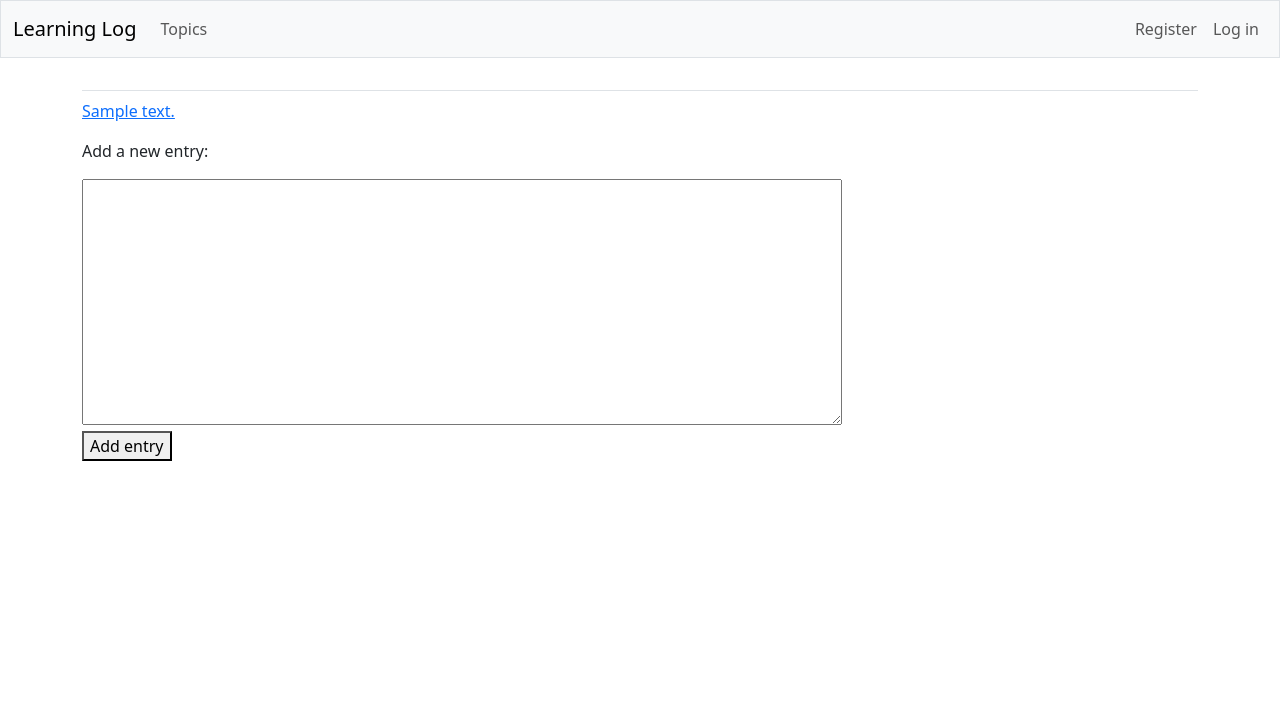
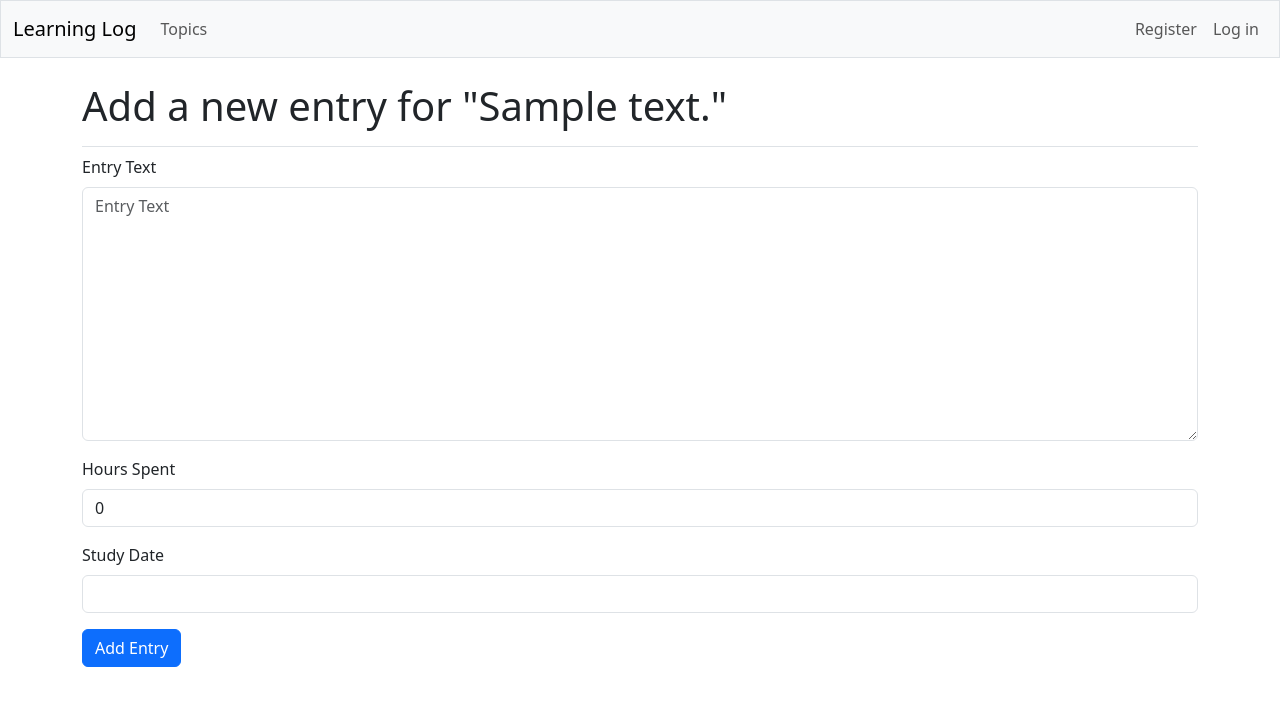
Before and after one commit to jackschreib/learning_log, a Django app: template learning_logs/templates/learning_logs/new_entry.html in a window 1280 px wide. Shown: the top 706 px of the page. Run offline with Django 5.2, Linux system fonts and the light colour scheme; the template is opened without the code that fills it: values that come from a table or form of the project are taken from there, others are empty; tables that the repository leaves empty hold one stand-in row (values such as "Sample post"); parts of the project's set-up code (start-up, migrations or seed data) failed here and were passed over; some libraries are stand-ins or nearby versions.

Commit message:
Added hours_spent and study_date fields to Entries

```diff
--- a/learning_logs/forms.py
+++ b/learning_logs/forms.py
@@ -12,6 +12,6 @@ class TopicForm(forms.ModelForm):
 class EntryForm(forms.ModelForm):
     class Meta:
         model = Entry
-        fields = ['text']
-        labels = {'text': ''}
+        fields = ['text', 'hours_spent', 'study_date']
+        labels = {'text': 'Entry Text', 'hours_spent': 'Hours Spent', 'study_date': 'Study Date',}
         widgets = {'text': forms.Textarea(attrs={'cols': 80})}
--- a/learning_logs/models.py
+++ b/learning_logs/models.py
@@ -17,6 +17,8 @@ class Entry(models.Model):
     topic = models.ForeignKey(Topic, on_delete=models.CASCADE)
     text = models.TextField()
     date_added = models.DateTimeField(auto_now_add=True)
+    hours_spent = models.DecimalField(max_digits=5, decimal_places=2, default=0)
+    study_date = models.DateField(null=True, blank=True)
 
     class Meta:
         verbose_name_plural = 'entries'
--- a/learning_logs/templates/learning_logs/base.html
+++ b/learning_logs/templates/learning_logs/base.html
@@ -13,7 +13,9 @@
 <body>
   <nav class="navbar navbar-expand-md navbar-light bg-light mb-4 border">
     <div class="container-fluid">
-      <a class="navbar-brand" href="{% url 'learning_logs:index' %}">Learning Log</a>
+      <a class="navbar-brand" href="{% url 'learning_logs:index' %}">
+        Learning Log
+      </a>
 
       <button class="navbar-toggler" type="button" data-bs-toggle="collapse"
               data-bs-target="#navbarCollapse" aria-controls="navbarCollapse"
@@ -22,45 +24,60 @@
       </button>
 
       <div class="collapse navbar-collapse" id="navbarCollapse">
+        <!-- Left side navigation -->
         <ul class="navbar-nav me-auto mb-2 mb-md-0">
           <li class="nav-item">
-            <a class="nav-link" href="{% url 'learning_logs:topics' %}">Topics</a>
+            <a class="nav-link" href="{% url 'learning_logs:topics' %}">
+              Topics
+            </a>
           </li>
         </ul>
 
-        <!-- Account-related links -->
+        <!-- Right side account-related links -->
         <ul class="navbar-nav ms-auto mb-2 mb-md-0">
           {% if user.is_authenticated %}
             <li class="nav-item">
-              <span class="navbar-text me-2">Hello, {{ user.username }}.</span>
+              <span class="navbar-text me-2">
+                Hello, {{ user.username }}.
+              </span>
             </li>
           {% else %}
             <li class="nav-item">
-              <a class="nav-link" href="{% url 'accounts:register' %}">Register</a>
+              <a class="nav-link" href="{% url 'accounts:register' %}">
+                Register
+              </a>
             </li>
             <li class="nav-item">
-              <a class="nav-link" href="{% url 'accounts:login' %}">Log in</a>
+              <a class="nav-link" href="{% url 'accounts:login' %}">
+                Log in
+              </a>
             </li>
           {% endif %}
         </ul>
 
         {% if user.is_authenticated %}
-          <form action="{% url 'accounts:logout' %}" method="post">
-            {% csrf_token %}
-            <button name="submit" class="btn btn-outline-secondary btn-sm">Log out</button>
-          </form>
+        <!-- Logout button -->
+        <form action="{% url 'accounts:logout' %}"
+              method="post" class="d-inline ms-2">
+          {% csrf_token %}
+          <button class="btn btn-outline-secondary btn-sm">
+            Log out
+          </button>
+        </form>
         {% endif %}
-      </div>
-    </div>
+      </div> <!-- collapse -->
+    </div> <!-- container -->
   </nav>
 
   <main class="container">
     <div class="pb-2 mb-2 border-bottom">
       {% block page_header %}{% endblock page_header %}
     </div>
+
     <div>
       {% block content %}{% endblock content %}
     </div>
   </main>
+
 </body>
 </html>
--- a/learning_logs/templates/learning_logs/new_entry.html
+++ b/learning_logs/templates/learning_logs/new_entry.html
@@ -1,14 +1,14 @@
 {% extends "learning_logs/base.html" %}
 
+{% block page_header %}
+  <h1>Add a new entry for "{{ topic }}"</h1>
+{% endblock page_header %}
+
 {% block content %}
-  <p><a href="{% url 'learning_logs:topic' topic.id %}">{{ topic }}</a></p>
-
-  <p>Add a new entry:</p>
-
   <form action="{% url 'learning_logs:new_entry' topic.id %}" method="post">
     {% csrf_token %}
-    {{ form.as_div }}
-    <button name="submit">Add entry</button>
+    {% load django_bootstrap5 %}
+    {% bootstrap_form form %}
+    {% bootstrap_button button_type="submit" content="Add Entry" %}
   </form>
-
 {% endblock content %}
```
Also changed, not shown: learning_logs/templates/learning_logs/index.html (+11 -2 lines), learning_logs/templates/learning_logs/topic.html (+13 -2 lines), learning_logs/migrations/0002_entry_hours_spent_entry_study_date.py (added).
